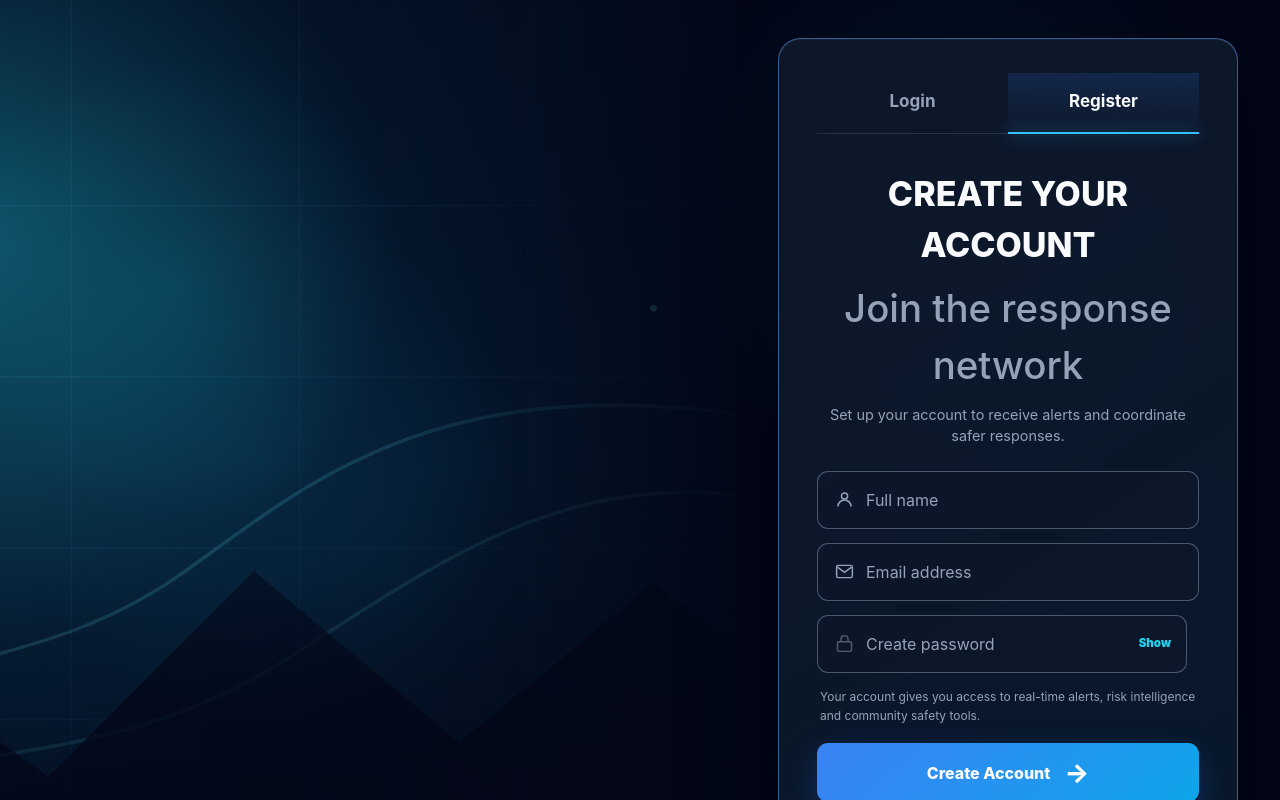
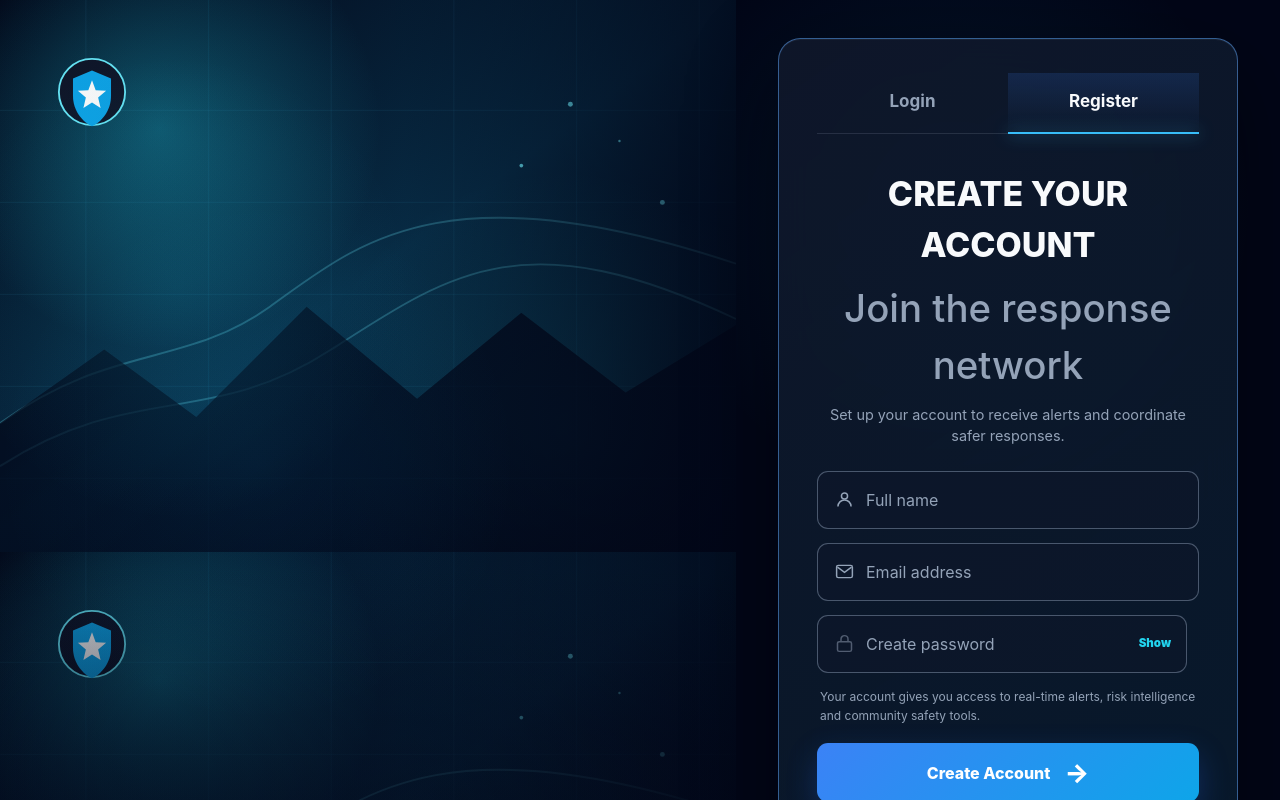
Before and after one commit to Satyakush/disaster-alert-platform, a React (Vite) app in the folder client/: page /register in a window 1280 px wide. Shown: the top 800 px of the page. Built offline with nearby package versions, Linux system fonts and the light colour scheme; no server answers.

Commit message:
fix: restore disaster registration visual background

```diff
--- a/client/src/pages/Register.jsx
+++ b/client/src/pages/Register.jsx
@@ -42,7 +42,7 @@ export default function Register() {
 
   return (
     <main className="auth-page">
-      <section className="auth-visual" aria-label="Disaster Alert Platform"><div className="auth-visual-grid" aria-hidden="true" />
+      <section className="auth-visual" style={{ backgroundImage: "url(/auth-background.svg)" }} aria-label="Disaster Alert Platform"><div className="auth-visual-grid" aria-hidden="true" />
         <div className="auth-visual-overlay" />
       </section>
 
```
